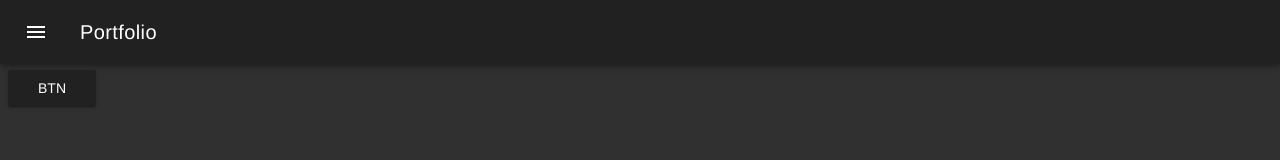
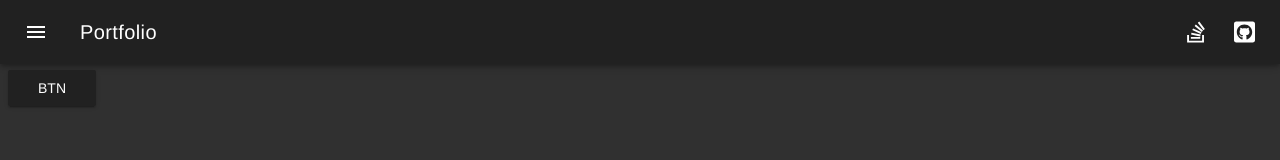
Before and after one commit to KarolisKaj/Portfolio, a Vue app in the folder Portfolio.Client/: page / in a window 1280 px wide. Shown: the top 160 px of the page. Built offline with nearby package versions, Linux system fonts and the light colour scheme.

Commit message:
fix for dynamic component to show links at the header

```diff
--- a/Portfolio.Client/src/App.vue
+++ b/Portfolio.Client/src/App.vue
@@ -1,7 +1,7 @@
 <template>
   <div id="app">
     <link rel="stylesheet" href="https://fonts.googleapis.com/icon?family=Material+Icons">
-    <PortfolioHeader v-bind:metalinks="metalinkss"></PortfolioHeader>
+    <PortfolioHeader v-bind:metaLinks="[{ link: 'https://stackoverflow.com/users/5505949', icon: 'fab fa-stack-overflow' },{ link: 'https://github.com/KarolisKaj', icon: 'fab fa-github-square' }]"></PortfolioHeader>
     <router-view/>
     <PortfolioFooter id="footer"></PortfolioFooter>
   </div>
@@ -13,15 +13,7 @@ import PortfolioHeader from './components/basic/PortfolioHeader'
 
 export default {
   name: 'App',
-  components: { PortfolioFooter, PortfolioHeader },
-  data () {
-    return {
-      metalinkss: [
-        { link: 'https://stackoverflow.com/users/5505949', icon: 'fab fa-stack-overflow' },
-        { link: 'https://github.com/KarolisKaj', icon: 'fab fa-github-square' }
-      ]
-    }
-  }
+  components: { PortfolioFooter, PortfolioHeader }
 }
 </script>
 
--- a/Portfolio.Client/src/components/basic/PortfolioHeader.vue
+++ b/Portfolio.Client/src/components/basic/PortfolioHeader.vue
@@ -1,9 +1,11 @@
 <template>
-    <v-toolbar >
+    <v-toolbar>
       <v-toolbar-side-icon></v-toolbar-side-icon>
       <v-toolbar-title>Portfolio</v-toolbar-title>
       <v-spacer></v-spacer>
-
+      <v-btn v-for="metaLink in metaLinks" icon v-on:click="linkRedirect(metaLink.link)" v-bind:key="metaLink.link + metaLink.icon" >
+        <v-icon>{{metaLink.icon}}</v-icon>
+      </v-btn>
     </v-toolbar>
 </template>
 
@@ -11,7 +13,7 @@
 export default {
   name: 'PortfolioHeader',
   props: {
-    metalinks: {
+    metaLinks: {
       type: Array,
       required: true
     }
```
